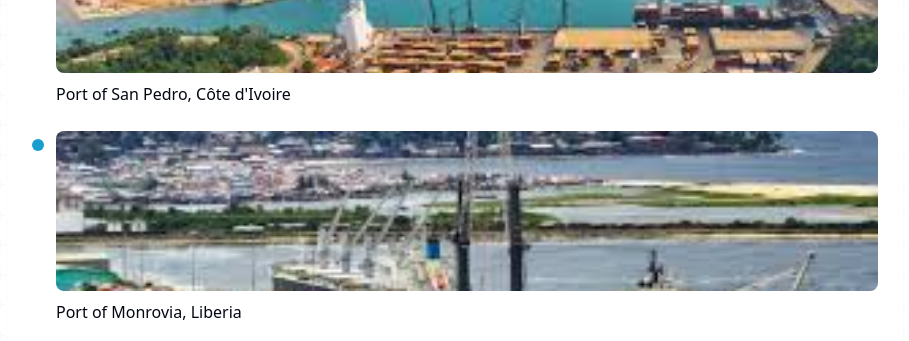
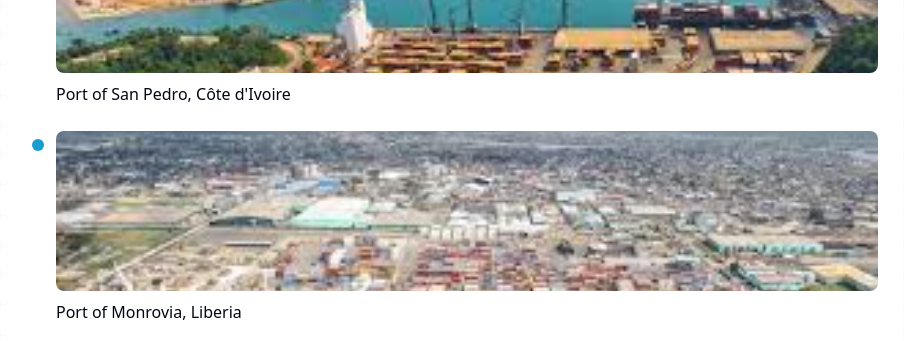
Before and after one commit to SandonWilfried/eazy-chain, a React (Vite) app: page /booking in a window 1280 px wide. Shown: the part 1440-1781 px from the top of the page, without its empty margins (185-1094 px from the left). Built offline with nearby package versions, Linux system fonts and the light colour scheme.

Commit message:
Update Monrovia port image
Update the image displayed for the Port of Monrovia in the booking page.

```diff
--- a/src/pages/Booking.tsx
+++ b/src/pages/Booking.tsx
@@ -38,7 +38,7 @@ const portStops = [
   },
   {
     name: "Port of Monrovia, Liberia",
-    imageUrl: "/lovable-uploads/be73153f-86c5-46bf-98c8-1a016df8bb38.png"
+    imageUrl: "/lovable-uploads/06612564-a5e3-4908-aa05-12ccd63fcd26.png"
   },
   {
     name: "Port of Conakry, Guinea",
```
Also changed, not shown: public/lovable-uploads/06612564-a5e3-4908-aa05-12ccd63fcd26.png (added).
